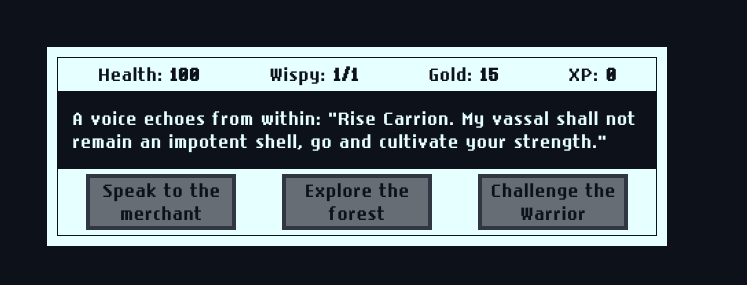
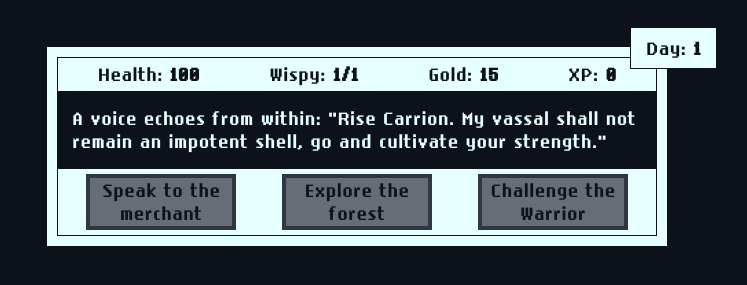
Before and after one commit to IhabMJR/Carry-on-Carrion, a plain HTML site: page index.html in a window 1280 px wide. Shown: the part 257-542 px from the top of the page, without its empty margins (283-1030 px from the left). Drawn offline with Linux system fonts and the light colour scheme.

Commit message:
day at the top right

```diff
--- a/css/styles.css
+++ b/css/styles.css
@@ -37,6 +37,7 @@ body {
 }
 
 #game-container {
+  position: relative;
   max-width: 650px;
   max-height: 550px;
   margin: 30px auto 0px;
@@ -44,6 +45,7 @@ body {
 }
 
 #game-console {
+  position: relative; /* Set relative position to allow absolute positioning within */
   font-family: lggothic;
   font-size: 22px;
   max-width: 600px;
@@ -69,7 +71,11 @@ body {
 }
 
 #day {
-  width: 70px;
+  position: absolute;
+  top: -10px;
+  right: -25px;
+  width: 75px;
+  height: 30px;
   border: 1px solid var(--black);
   padding: 5px;
   font-family: lggothic;
@@ -77,7 +83,9 @@ body {
   color: var(--black);
   background-color: var(--white);
   display: flex;
-  justify-content: space-around;
+  justify-content: center;
+  align-items: center;
+  z-index: 1;
 }
 
 #monsterStats {
--- a/index.html
+++ b/index.html
@@ -11,9 +11,9 @@
 <body>
   <div class="title">CARRY ON, CARRION</div>
   <div id="game-container">
-    <!---- <div id="day">
+    <div id="day">
       <span class="stat">Day: <strong><span id="dayText">1</span></strong></span>
-    </div> -->
+    </div>
     <div id="game-console">
       <div id="stats">
         <span class="stat">Health: <strong><span id="healthText">100</span></strong></span>
```
